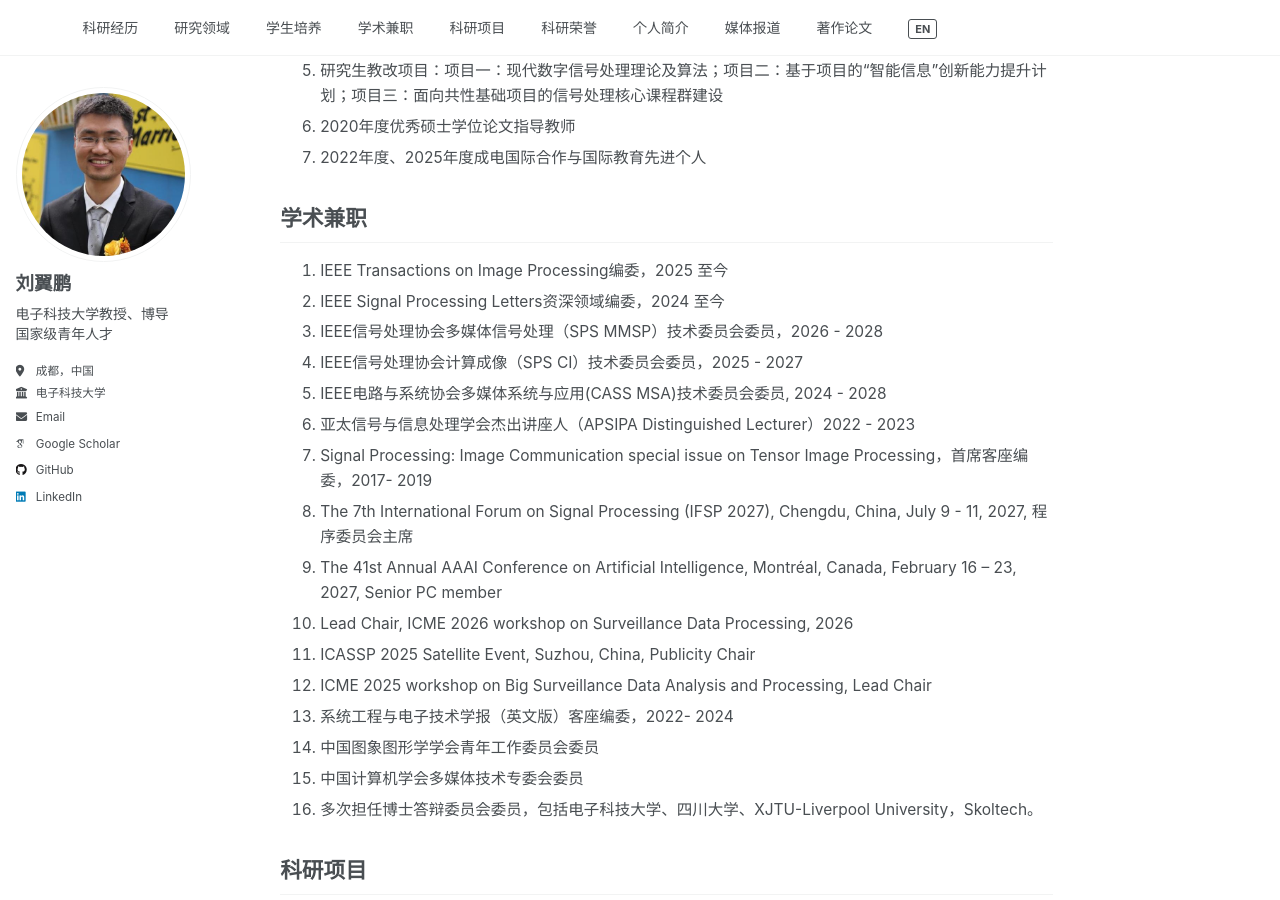
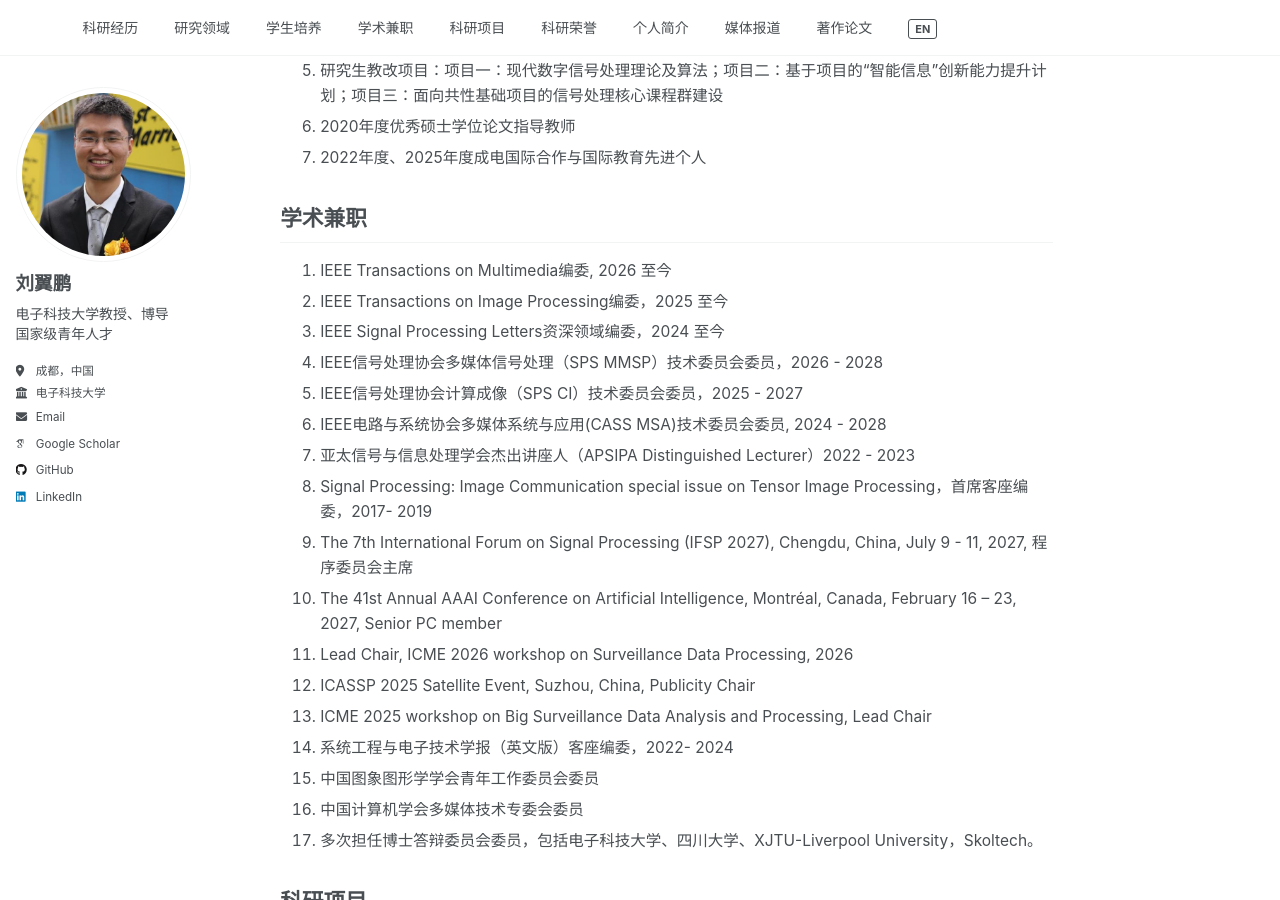
Before and after one commit to yipengliu/yipengliu.github.io, a Jekyll site: the page built from _pages/main-zh.md, in a window 1280 px wide and 900 px high, scrolled down 813 px. Built offline with Jekyll 4.4.1, drawn with Linux system fonts in a browser that asks for light colours; some web fonts are replaced.

```diff
--- a/_pages/main-zh.md
+++ b/_pages/main-zh.md
@@ -38,22 +38,23 @@ redirect_from:
 
 ## <a id="学术兼职"></a>学术兼职
 
-1. IEEE Transactions on Image Processing编委，2025 至今
-2. IEEE Signal Processing Letters资深领域编委，2024 至今
-3. IEEE信号处理协会多媒体信号处理（SPS MMSP）技术委员会委员，2026 - 2028
-4. IEEE信号处理协会计算成像（SPS CI）技术委员会委员，2025 - 2027
-5. IEEE电路与系统协会多媒体系统与应用(CASS MSA)技术委员会委员, 2024 - 2028
-6. 亚太信号与信息处理学会杰出讲座人（APSIPA Distinguished  Lecturer）2022 - 2023
-7. Signal Processing: Image Communication special issue on Tensor Image Processing，首席客座编委，2017- 2019
-8. The 7th International Forum on Signal Processing (IFSP 2027), Chengdu, China, July 9 - 11, 2027, 程序委员会主席
-9. The 41st Annual AAAI Conference on Artificial Intelligence, Montréal, Canada, February 16 – 23, 2027, Senior PC member
-10. Lead Chair, ICME 2026 workshop on Surveillance Data Processing, 2026
-11. ICASSP 2025 Satellite Event, Suzhou, China, Publicity Chair
-12. ICME 2025 workshop on Big Surveillance Data Analysis and Processing, Lead Chair
-13. 系统工程与电子技术学报（英文版）客座编委，2022- 2024
-14. 中国图象图形学学会青年工作委员会委员
-15. 中国计算机学会多媒体技术专委会委员
-16. 多次担任博士答辩委员会委员，包括电子科技大学、四川大学、XJTU-Liverpool University，Skoltech。
+1. IEEE Transactions on Multimedia编委, 2026 至今
+2. IEEE Transactions on Image Processing编委，2025 至今
+3. IEEE Signal Processing Letters资深领域编委，2024 至今
+4. IEEE信号处理协会多媒体信号处理（SPS MMSP）技术委员会委员，2026 - 2028
+5. IEEE信号处理协会计算成像（SPS CI）技术委员会委员，2025 - 2027
+6. IEEE电路与系统协会多媒体系统与应用(CASS MSA)技术委员会委员, 2024 - 2028
+7. 亚太信号与信息处理学会杰出讲座人（APSIPA Distinguished  Lecturer）2022 - 2023
+8. Signal Processing: Image Communication special issue on Tensor Image Processing，首席客座编委，2017- 2019
+9. The 7th International Forum on Signal Processing (IFSP 2027), Chengdu, China, July 9 - 11, 2027, 程序委员会主席
+10. The 41st Annual AAAI Conference on Artificial Intelligence, Montréal, Canada, February 16 – 23, 2027, Senior PC member
+11. Lead Chair, ICME 2026 workshop on Surveillance Data Processing, 2026
+12. ICASSP 2025 Satellite Event, Suzhou, China, Publicity Chair
+13. ICME 2025 workshop on Big Surveillance Data Analysis and Processing, Lead Chair
+14. 系统工程与电子技术学报（英文版）客座编委，2022- 2024
+15. 中国图象图形学学会青年工作委员会委员
+16. 中国计算机学会多媒体技术专委会委员
+17. 多次担任博士答辩委员会委员，包括电子科技大学、四川大学、XJTU-Liverpool University，Skoltech。
 
 ## <a id="科研项目"></a>科研项目
 
```
